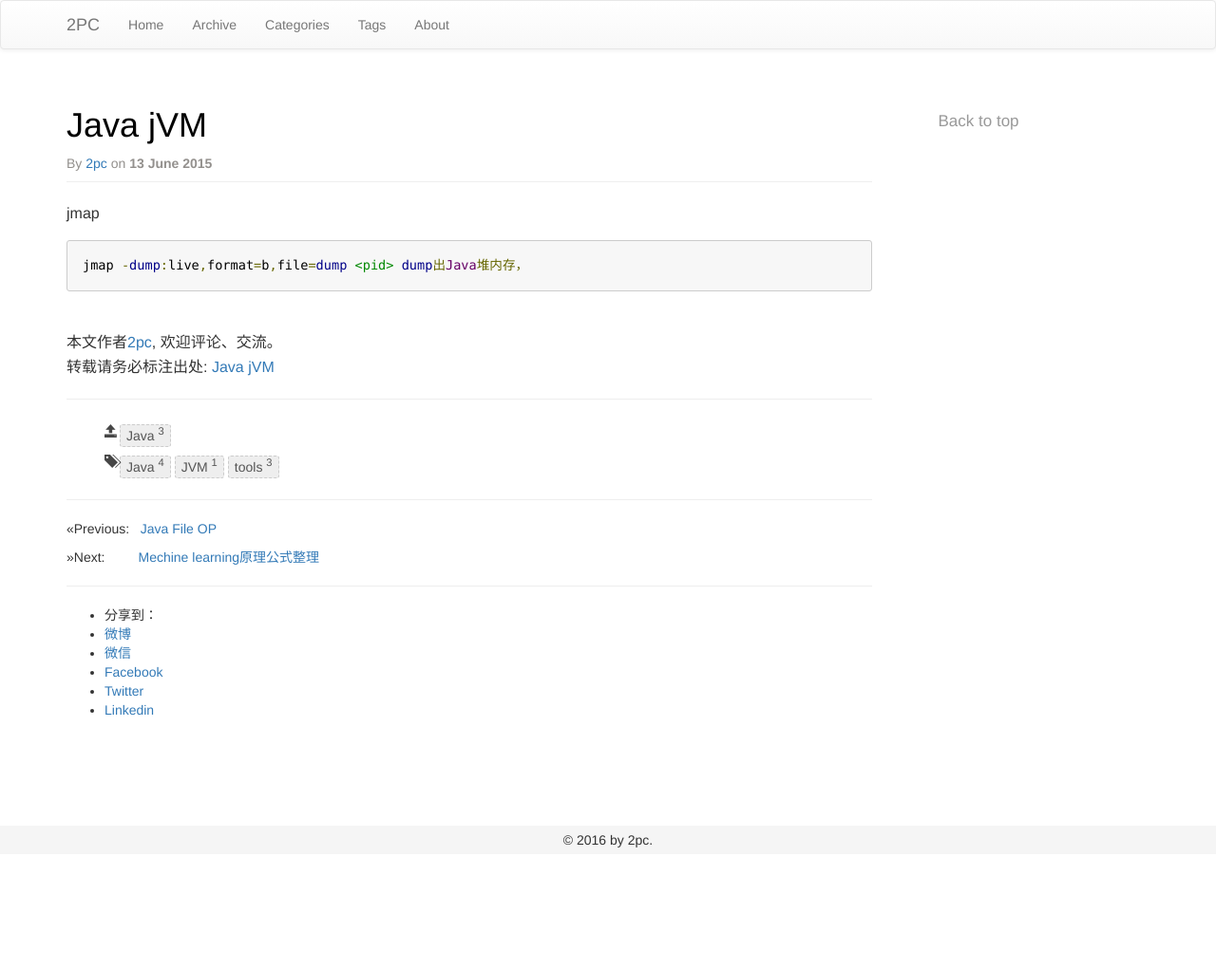
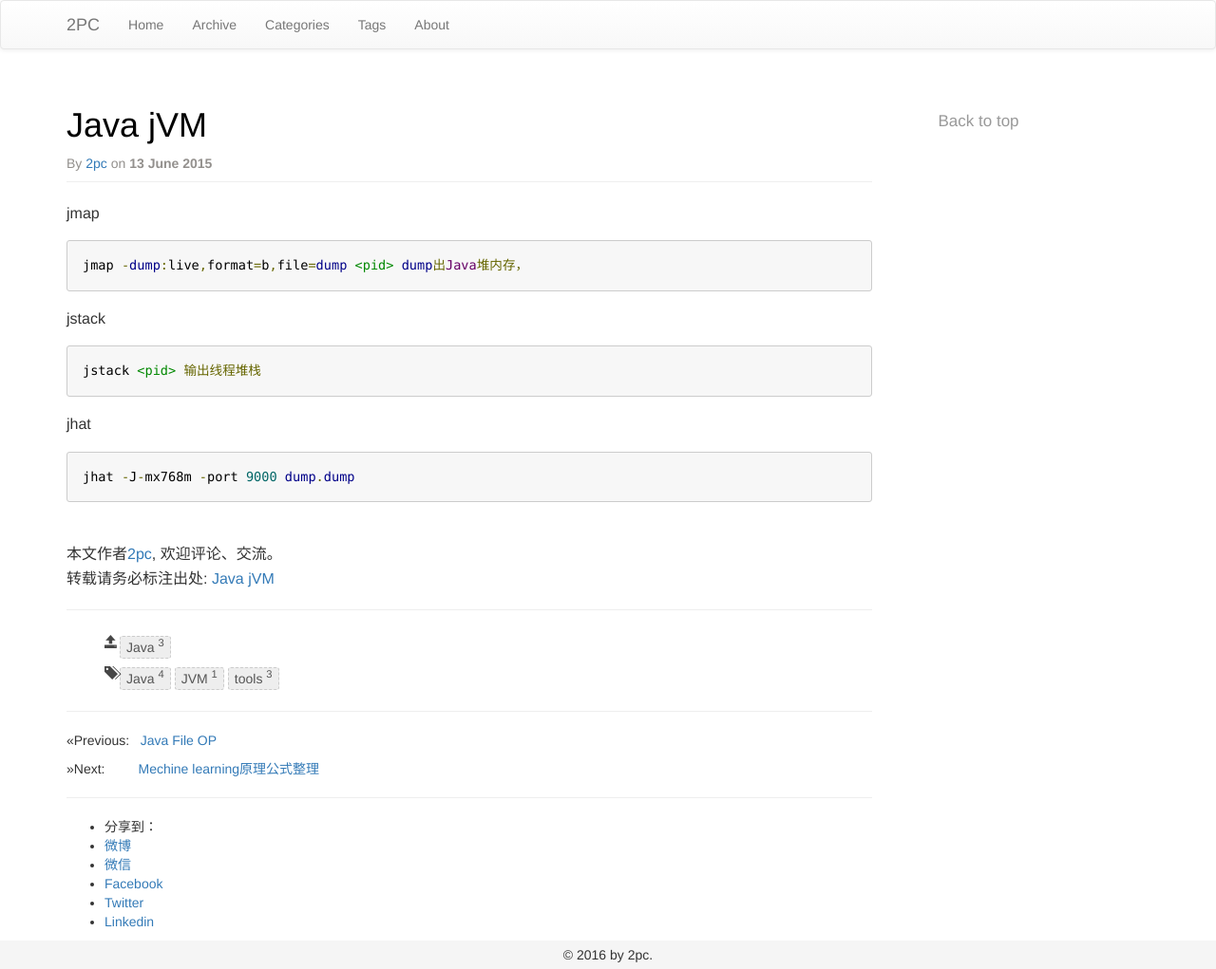
Before and after one commit to luyee/2pc.github.io, a Jekyll site: the page built from _posts/Java/2015-06-13-jvm.md, in a window 1280 px wide. Shown: the whole page at 95% size. Built offline with Jekyll 4.4.1, drawn with Linux system fonts in a browser that asks for light colours; comment, search, counter and statistics services are not loaded; before the commit the page ends 900 px from its top, so only the background shows below that.

Commit message:
Update 2015-06-13-jvm.md

````diff
--- a/_posts/Java/2015-06-13-jvm.md
+++ b/_posts/Java/2015-06-13-jvm.md
@@ -11,3 +11,14 @@ jmap
 ```
 jmap -dump:live,format=b,file=dump <pid> dump出Java堆内存，
 ```
+
+jstack
+
+```
+jstack <pid> 输出线程堆栈
+```
+jhat
+
+```
+jhat -J-mx768m -port 9000 dump.dump
+```
````
